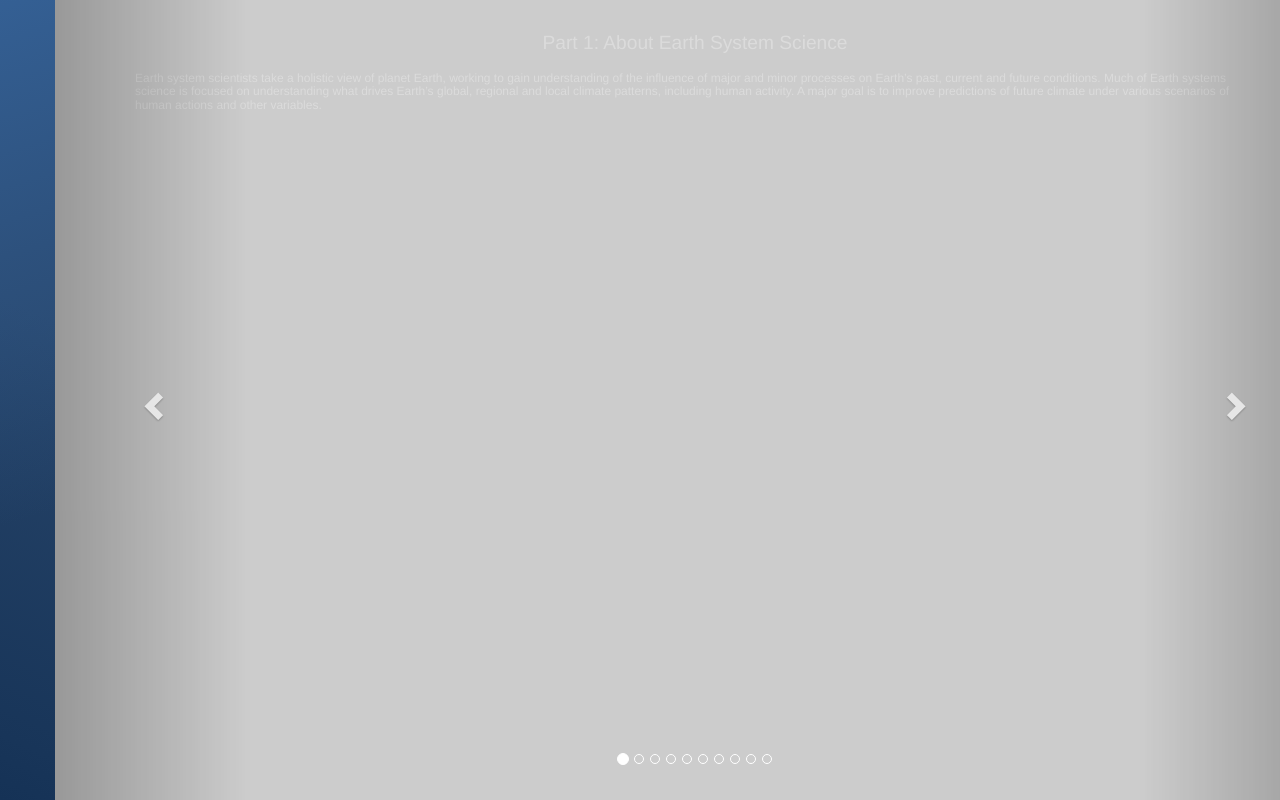
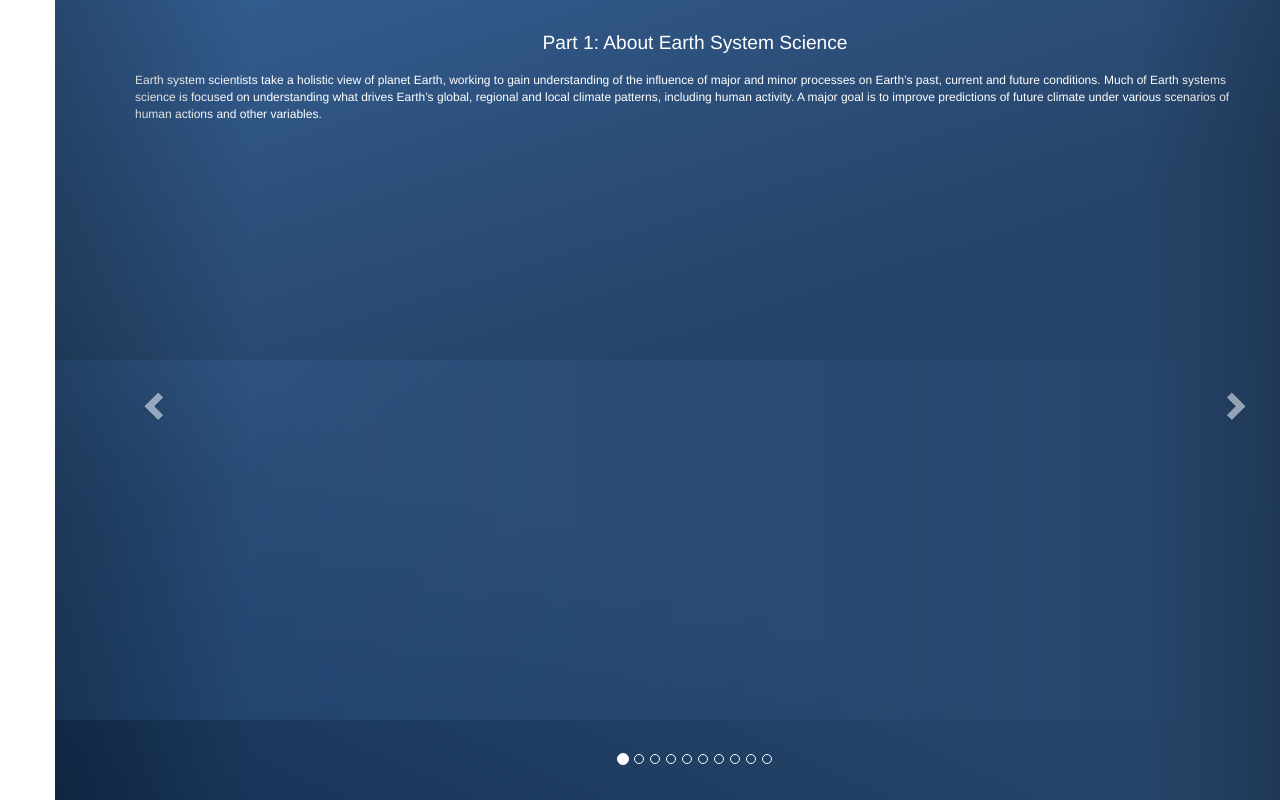
Before and after one commit to sgraham481/earthtosky, a plain HTML site: page index.html in a window 1280 px wide. Shown: the top 800 px of the page. Drawn offline with nearby package versions, Linux system fonts and the light colour scheme.

Commit message:
reorg for static and carousel elements

```diff
--- a/css/main.css
+++ b/css/main.css
@@ -192,7 +192,6 @@ Earth To Sky Bootstrap Carousel Approach CSS
     width: 100vw;
     height: 100vh;
     position: relative;
-    background: #ccc;
 }
 .carousel-static-background {
     position: absolute;
@@ -207,13 +206,21 @@ Earth To Sky Bootstrap Carousel Approach CSS
     background-repeat: no-repeat;
     background-size: cover;
 }
+.carousel-static-background.half-height {
+    height: 50%;
+    top: initial;
+    bottom: 0;
+    background-image: url(../img/assets/quotes_area.svg);
+    background-position: center;
+    background-repeat: no-repeat;
+    background-size: cover;
+}
 .container .carousel .item-container {
     position: absolute;
     top: 0;
     left: 0;
     width: 100%;
     height: 100%;
-    opacity: .3;
     padding: 0 5rem;
 }
 .container .carousel .item-container .h1 {
@@ -223,11 +230,9 @@ Earth To Sky Bootstrap Carousel Approach CSS
     margin-top: 2rem;
     margin-bottom: 1.2rem;
 }
-
-
 .container .carousel .item-container .main-content {
     font-size: 12px;
-    line-height: 1.1;
+    line-height: 1.4;
     color: #fff;
 }
 
--- a/index.html
+++ b/index.html
@@ -26,8 +26,13 @@
 <body>
 
   <div class="container">
-    <div id="part-1" class="carousel-static-background"></div>
     <div id="myCarousel" class="carousel slide">
+        <div id="part-1" class="carousel-static-background">
+            <div class="item-container">
+                <div class="h1">Part 1: About Earth System Science</div>
+                <div class="main-content">Earth system scientists take a holistic view of planet Earth, working to gain understanding of the influence of major and minor processes on Earth’s past, current and future conditions. Much of Earth systems science is focused on understanding what drives Earth’s global, regional and local climate patterns, including human activity. A major goal is to improve predictions of future climate under various scenarios of human actions and other variables.</div>
+            </div>
+        </div>
       <!-- Indicators -->
       <ol class="carousel-indicators">
         <li data-target="#myCarousel" data-slide-to="0" class="active"></li>
@@ -46,10 +51,7 @@
       <div class="carousel-inner">
         <div class="item active">
           <img src="img/media/image0.png" alt="About Earth System Science - Leo" style="width:100%;opacity:0;">
-          <div class="item-container">
-            <div class="h1">Part 1: About Earth System Science</div>
-            <div class="main-content">Earth system scientists take a holistic view of planet Earth, working to gain understanding of the influence of major and minor processes on Earth’s past, current and future conditions. Much of Earth systems science is focused on understanding what drives Earth’s global, regional and local climate patterns, including human activity. A major goal is to improve predictions of future climate under various scenarios of human actions and other variables.</div>
-          </div>
+          <div class="carousel-static-background half-height"></div>
         </div>
 
         <div class="item">
```
